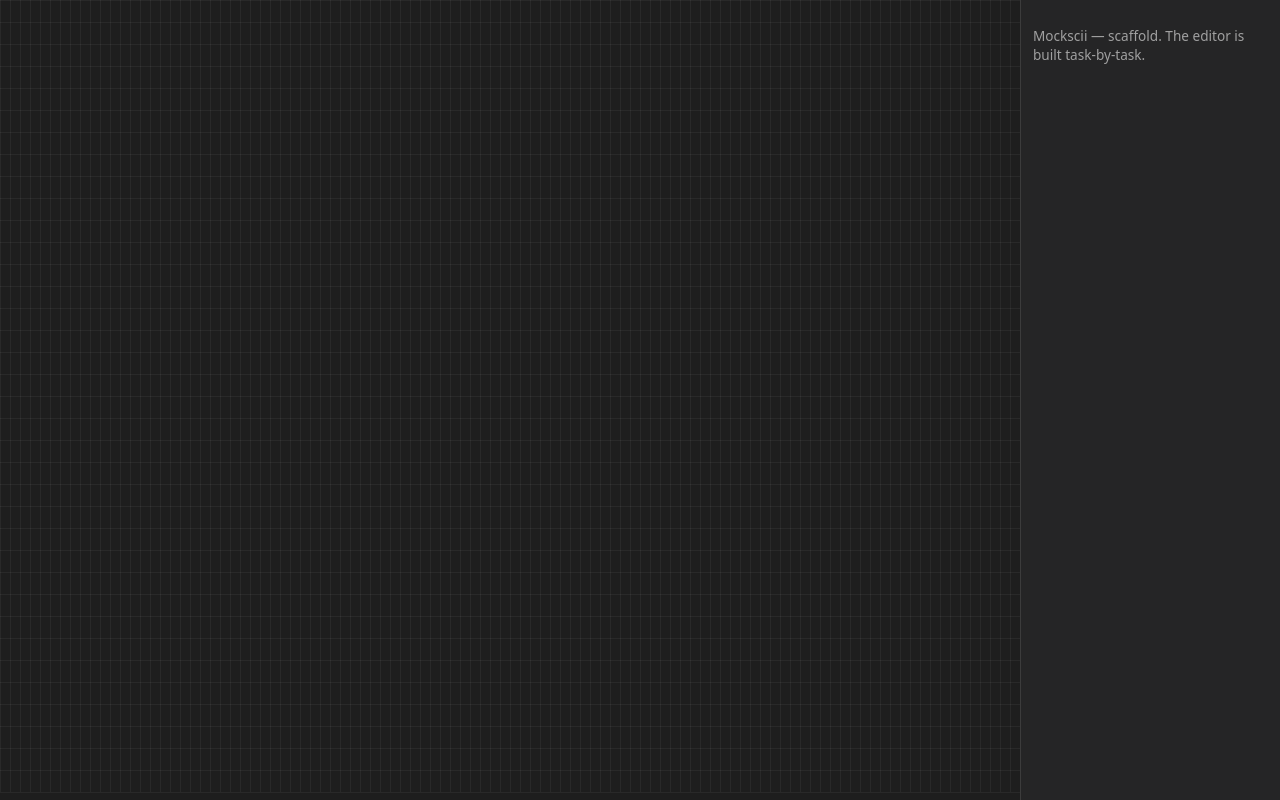
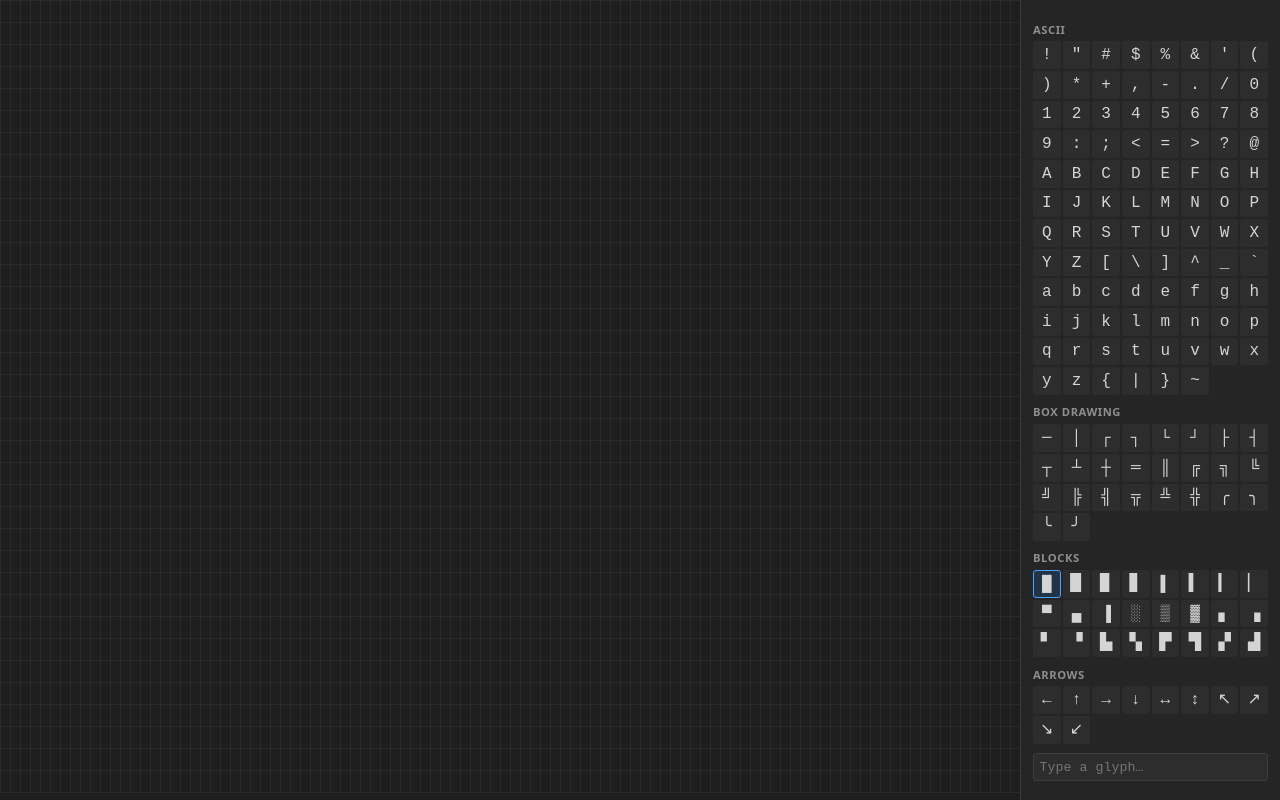
Before and after one commit to Ryback2501/Mockscii, a website built with Vite: page index.html in a window 1280 px wide. Built offline with nearby package versions, Linux system fonts and the light colour scheme.

Commit message:
feat: glyph selector panel (#2)
Add a grouped glyph selector to the side panel: printable ASCII, box-drawing,
block, and arrow characters, plus a custom-character input. Single-select sets
the active paint glyph (exposed via init().tools.glyph for the upcoming draw mode).

- src/glyphs.js: glyph groups, default glyph, flat de-dup list, code-point label
- src/glyph-selector.js: createGlyphSelector() UI controller (single-select)
- main.js wires the selector into #glyph-selector; styles + scrollable panel
- tests: unit (glyph data), integration (selector behavior), e2e (pick a glyph)

```diff
--- a/index.html
+++ b/index.html
@@ -12,7 +12,7 @@
         <canvas id="grid" data-testid="grid"></canvas>
       </section>
       <aside id="side-panel" data-testid="side-panel" aria-label="Character selector">
-        <p class="placeholder">Mockscii — scaffold. The editor is built task-by-task.</p>
+        <section id="glyph-selector" data-testid="glyph-selector" aria-label="Glyph selector"></section>
       </aside>
     </main>
     <script type="module" src="/src/main.js"></script>
--- /dev/null
+++ b/src/glyph-selector.js
@@ -0,0 +1,74 @@
+// Glyph selector panel: a grouped grid of clickable glyphs plus a custom-character
+// input. Single-select — clicking a glyph (or typing one) sets the active paint glyph.
+import { GLYPH_GROUPS, DEFAULT_GLYPH, codePointLabel } from './glyphs.js';
+
+export function createGlyphSelector(container, options = {}) {
+  const doc = container.ownerDocument;
+  const onSelect = options.onSelect ?? (() => {});
+  let selected = options.initial ?? DEFAULT_GLYPH;
+  const buttons = new Map(); // char -> button element
+
+  function highlight(char) {
+    for (const [ch, btn] of buttons) {
+      const on = ch === char;
+      btn.classList.toggle('selected', on);
+      btn.setAttribute('aria-pressed', on ? 'true' : 'false');
+    }
+  }
+
+  function select(char) {
+    if (!char) return;
+    selected = char;
+    highlight(char);
+    onSelect(char);
+  }
+
+  container.replaceChildren();
+
+  for (const group of GLYPH_GROUPS) {
+    const section = doc.createElement('div');
+    section.className = 'glyph-group';
+
+    const title = doc.createElement('h3');
+    title.className = 'glyph-group-title';
+    title.textContent = group.label;
+    section.appendChild(title);
+
+    const grid = doc.createElement('div');
+    grid.className = 'glyph-grid';
+    for (const ch of group.chars) {
+      const btn = doc.createElement('button');
+      btn.type = 'button';
+      btn.className = 'glyph';
+      btn.textContent = ch;
+      btn.title = codePointLabel(ch);
+      btn.addEventListener('click', () => select(ch));
+      buttons.set(ch, btn);
+      grid.appendChild(btn);
+    }
+    section.appendChild(grid);
+    container.appendChild(section);
+  }
+
+  const custom = doc.createElement('div');
+  custom.className = 'glyph-custom';
+  const input = doc.createElement('input');
+  input.type = 'text';
+  input.maxLength = 2; // room for a surrogate pair; we take the first code point
+  input.placeholder = 'Type a glyph…';
+  input.setAttribute('aria-label', 'Custom glyph');
+  input.addEventListener('input', () => {
+    const ch = [...input.value][0];
+    if (ch) select(ch);
+  });
+  custom.appendChild(input);
+  container.appendChild(custom);
+
+  highlight(selected);
+
+  return {
+    element: container,
+    getSelected: () => selected,
+    setSelected: select,
+  };
+}
--- /dev/null
+++ b/src/glyphs.js
@@ -0,0 +1,38 @@
+// The glyph palette offered by the selector: printable ASCII plus the
+// box-drawing, block, and arrow characters most useful for terminal mockups.
+
+function rangeChars(start, end) {
+  const out = [];
+  for (let code = start; code <= end; code++) out.push(String.fromCodePoint(code));
+  return out;
+}
+
+export const GLYPH_GROUPS = [
+  { label: 'ASCII', chars: rangeChars(0x21, 0x7e) },
+  { label: 'Box drawing', chars: [...'─│┌┐└┘├┤┬┴┼═║╔╗╚╝╠╣╦╩╬╭╮╰╯'] },
+  { label: 'Blocks', chars: [...'█▉▊▋▌▍▎▏▀▄▐░▒▓▖▗▘▝▙▚▛▜▞▟'] },
+  { label: 'Arrows', chars: [...'←↑→↓↔↕↖↗↘↙'] },
+];
+
+/** Default glyph painted before the user picks one. */
+export const DEFAULT_GLYPH = '█';
+
+/** Flat, de-duplicated list of every glyph across all groups (order preserved). */
+export function allGlyphs() {
+  const seen = new Set();
+  const out = [];
+  for (const group of GLYPH_GROUPS) {
+    for (const ch of group.chars) {
+      if (!seen.has(ch)) {
+        seen.add(ch);
+        out.push(ch);
+      }
+    }
+  }
+  return out;
+}
+
+/** "U+00A7"-style label for a single-character glyph. */
+export function codePointLabel(ch) {
+  return `U+${ch.codePointAt(0).toString(16).toUpperCase().padStart(4, '0')}`;
+}
--- a/src/main.js
+++ b/src/main.js
@@ -1,6 +1,7 @@
 // Mockscii entry point. The real editor is assembled here task-by-task.
 import { APP_NAME, cellKey } from './state.js';
 import { createGrid } from './grid.js';
+import { createGlyphSelector } from './glyph-selector.js';
 
 export function init(doc = document, win = typeof window !== 'undefined' ? window : globalThis) {
   const canvas = doc.getElementById('grid');
@@ -19,7 +20,16 @@ export function init(doc = document, win = typeof window !== 'undefined' ? windo
     }
   }
 
-  return { name: APP_NAME, cellKey, grid };
+  // The current glyph to paint; updated by the selector, consumed by draw mode later.
+  const tools = { glyph: null };
+  let selector = null;
+  const panel = doc.getElementById('glyph-selector');
+  if (panel) {
+    selector = createGlyphSelector(panel, { onSelect: (ch) => (tools.glyph = ch) });
+    tools.glyph = selector.getSelected();
+  }
+
+  return { name: APP_NAME, cellKey, grid, selector, tools };
 }
 
 if (typeof document !== 'undefined') {
--- a/src/styles.css
+++ b/src/styles.css
@@ -44,9 +44,56 @@ body {
   background: var(--panel);
   border-left: 1px solid var(--border);
   padding: 0.75rem;
+  overflow-y: auto;
 }
 
-.placeholder {
-  font-size: 0.85rem;
-  opacity: 0.7;
+.glyph-group-title {
+  font-size: 0.7rem;
+  text-transform: uppercase;
+  letter-spacing: 0.05em;
+  opacity: 0.6;
+  margin: 0.6rem 0 0.3rem;
 }
+
+.glyph-grid {
+  display: grid;
+  grid-template-columns: repeat(8, 1fr);
+  gap: 2px;
+}
+
+.glyph {
+  font-family: monospace;
+  font-size: 1rem;
+  line-height: 1;
+  aspect-ratio: 1;
+  padding: 0;
+  color: var(--fg);
+  background: #2d2d2d;
+  border: 1px solid transparent;
+  border-radius: 3px;
+  cursor: pointer;
+}
+
+.glyph:hover {
+  background: #3a3a3a;
+}
+
+.glyph.selected {
+  border-color: #4ea1ff;
+  background: #213447;
+}
+
+.glyph-custom {
+  margin-top: 0.6rem;
+}
+
+.glyph-custom input {
+  width: 100%;
+  box-sizing: border-box;
+  padding: 0.35rem;
+  font-family: monospace;
+  color: var(--fg);
+  background: #2d2d2d;
+  border: 1px solid var(--border);
+  border-radius: 3px;
+}
```
Also changed, not shown: test/e2e/smoke.spec.js (+13 -0 lines), test/integration/glyph-selector.test.js (added, +57 -0 lines), test/unit/glyphs.test.js (added, +38 -0 lines).
